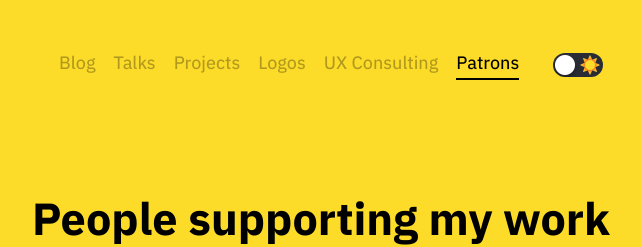
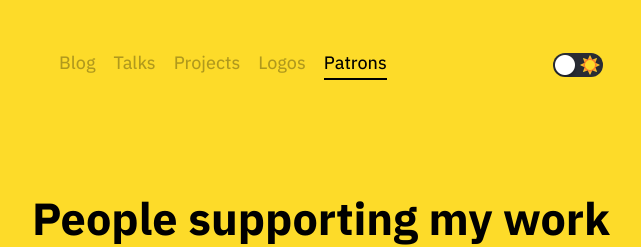
Before and after one commit to tonsky/tonsky.github.io, a Jekyll site: the page built from patrons/index.html, in a window 1280 px wide. Shown: the top 247 px of the page, without its empty margins (310-951 px from the left). Built offline with Jekyll 4.4.1, drawn with Linux system fonts in a browser that asks for light colours.

Commit message:
Removed consulting page

```diff
--- a/_layouts/post.html
+++ b/_layouts/post.html
@@ -6,7 +6,7 @@ layout: default
   <li><a class="menu__item" href="/talks/">Talks</a></li>
   <li><a class="menu__item" href="/projects/">Projects</a></li>
   <li><a class="menu__item" href="/design/">Logos</a></li>
-  <li><a class="menu__item" href="/consulting/">UX&nbsp;Consulting</a></li>
+  <!-- <li><a class="menu__item" href="/consulting/">UX&nbsp;Consulting</a></li> -->
   <li><a class="menu__item" href="/patrons/">Patrons</a></li>
   <div class="spacer"></div>
   <div class="dark_mode"></div>
--- a/design/index.html
+++ b/design/index.html
@@ -28,7 +28,7 @@ title: Logos
   <li><a class="menu__item" href="/talks/">Talks</a></li>
   <li><a class="menu__item" href="/projects/">Projects</a></li>
   <li><span class="menu__item menu__item_selected">Logos</span></li>
-  <li><a class="menu__item" href="/consulting/">UX&nbsp;Consulting</a></li>
+  <!-- <li><a class="menu__item" href="/consulting/">UX&nbsp;Consulting</a></li> -->
   <li><a class="menu__item" href="/patrons/">Patrons</a></li>
   <div class="spacer"></div>
   <div class="dark_mode"></div>
--- a/index.html
+++ b/index.html
@@ -8,7 +8,7 @@ title: Blog
   <li><a class="menu__item" href="/talks/">Talks</a></li>
   <li><a class="menu__item" href="/projects/">Projects</a></li>
   <li><a class="menu__item" href="/design/">Logos</a></li>
-  <li><a class="menu__item" href="/consulting/">UX&nbsp;Consulting</a></li>
+  <!-- <li><a class="menu__item" href="/consulting/">UX&nbsp;Consulting</a></li> -->
   <li><a class="menu__item" href="/patrons/">Patrons</a></li>
   <div class="spacer"></div>
   <div class="dark_mode"></div>
--- a/patrons/index.html
+++ b/patrons/index.html
@@ -12,7 +12,7 @@ li { list-style: none; }
   <li><a class="menu__item" href="/talks/">Talks</a></li>
   <li><a class="menu__item" href="/projects/">Projects</a></li>
   <li><a class="menu__item" href="/design/">Logos</a></li>
-  <li><a class="menu__item" href="/consulting/">UX&nbsp;Consulting</a></li>
+  <!-- <li><a class="menu__item" href="/consulting/">UX&nbsp;Consulting</a></li> -->
   <li><span class="menu__item menu__item_selected" href="/patrons/">Patrons</span></li>
   <div class="spacer"></div>
   <div class="dark_mode"></div>
--- a/projects/index.html
+++ b/projects/index.html
@@ -28,7 +28,7 @@ redirect_from: "/about/"
   <li><a class="menu__item" href="/talks/">Talks</a></li>
   <li><span class="menu__item menu__item_selected" href="/projects/">Projects</span></li>
   <li><a class="menu__item" href="/design/">Logos</a></li>
-  <li><a class="menu__item" href="/consulting/">UX&nbsp;Consulting</a></li>
+  <!-- <li><a class="menu__item" href="/consulting/">UX&nbsp;Consulting</a></li> -->
   <li><a class="menu__item" href="/patrons/">Patrons</a></li>
   <div class="spacer"></div>
   <div class="dark_mode"></div>
--- a/talks/index.html
+++ b/talks/index.html
@@ -8,7 +8,7 @@ class: page_wide
   <li><span class="menu__item menu__item_selected" href="/talks/">Talks</span></li>
   <li><a class="menu__item" href="/projects/">Projects</a></li>
   <li><a class="menu__item" href="/design/">Logos</a></li>
-  <li><a class="menu__item" href="/consulting/">UX&nbsp;Consulting</a></li>
+  <!-- <li><a class="menu__item" href="/consulting/">UX&nbsp;Consulting</a></li> -->
   <li><a class="menu__item" href="/patrons/">Patrons</a></li>
   <div class="spacer"></div>
   <div class="dark_mode"></div>
```
